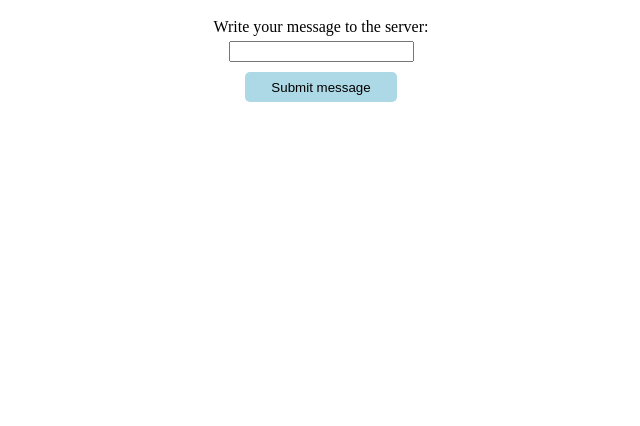
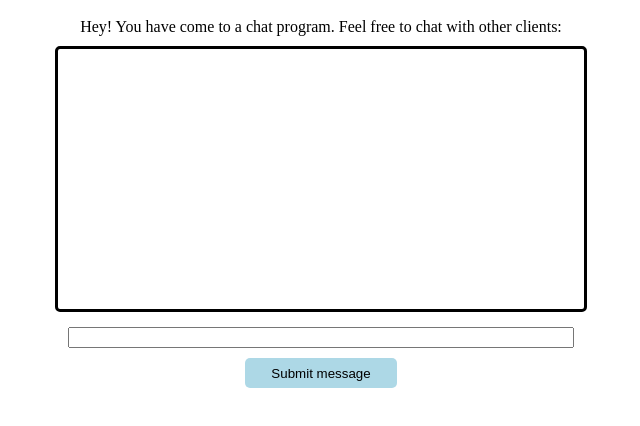
Before and after one commit to thadshap/Network-Programming-Oving6, a website: page src/index.html in a window 1280 px wide. Shown: the part 48-474 px from the top of the page, without its empty margins (319-959 px from the left). Drawn offline with Linux system fonts and the light colour scheme.

Commit message:
multiple clients chat implemented

```diff
--- a/src/index.html
+++ b/src/index.html
@@ -21,6 +21,7 @@
         }
         #message{
             margin-top: 5px;
+            width: 40%;
         }
         #submit{
             margin-top: 10px;
@@ -33,13 +34,14 @@
         }
         #chat{
             width: 40%;
-            border: 3px;
+            border: 3px solid black;
             outline: none;
             border-radius: 5px;
             padding: 10px;
             resize: none;
             font-size: 16px;
             height: 30vh;
+            margin: 10px;
         }
     </style>
 </head>
@@ -47,11 +49,11 @@
 <h1>WebSocket Client</h1>
 <div id="container">
     <form>
-        <label for="message">Write your message to the server:</label>
+        <label for="message">Hey! You have come to a chat program. Feel free to chat with other clients:</label>
+        <div id="chat"></div>
         <input id="message" type="text">
         <button id="submit" type="submit">Submit message</button>
     </form>
-    <textarea id="chat" readonly=true></textarea>
 </div>
 <script>
     window.onload = () => {
@@ -64,9 +66,11 @@
             event.preventDefault();
             let message = document.getElementById("message").value;
             ws.send(message);
+            document.getElementById("message").value = "";
         });
         ws.addEventListener("message", e => {
             console.log(e.data);
+            document.getElementById("chat").innerHTML += e.data +"<br/>";
         })
     }
 </script>
--- a/src/server.js
+++ b/src/server.js
@@ -1,7 +1,6 @@
 const crypto = require("crypto");
 const net = require("net");
 const fs = require('fs');
-let isFinal = Boolean;
 var clients = [];
 
 const chatHTML = 'index.html';
```
